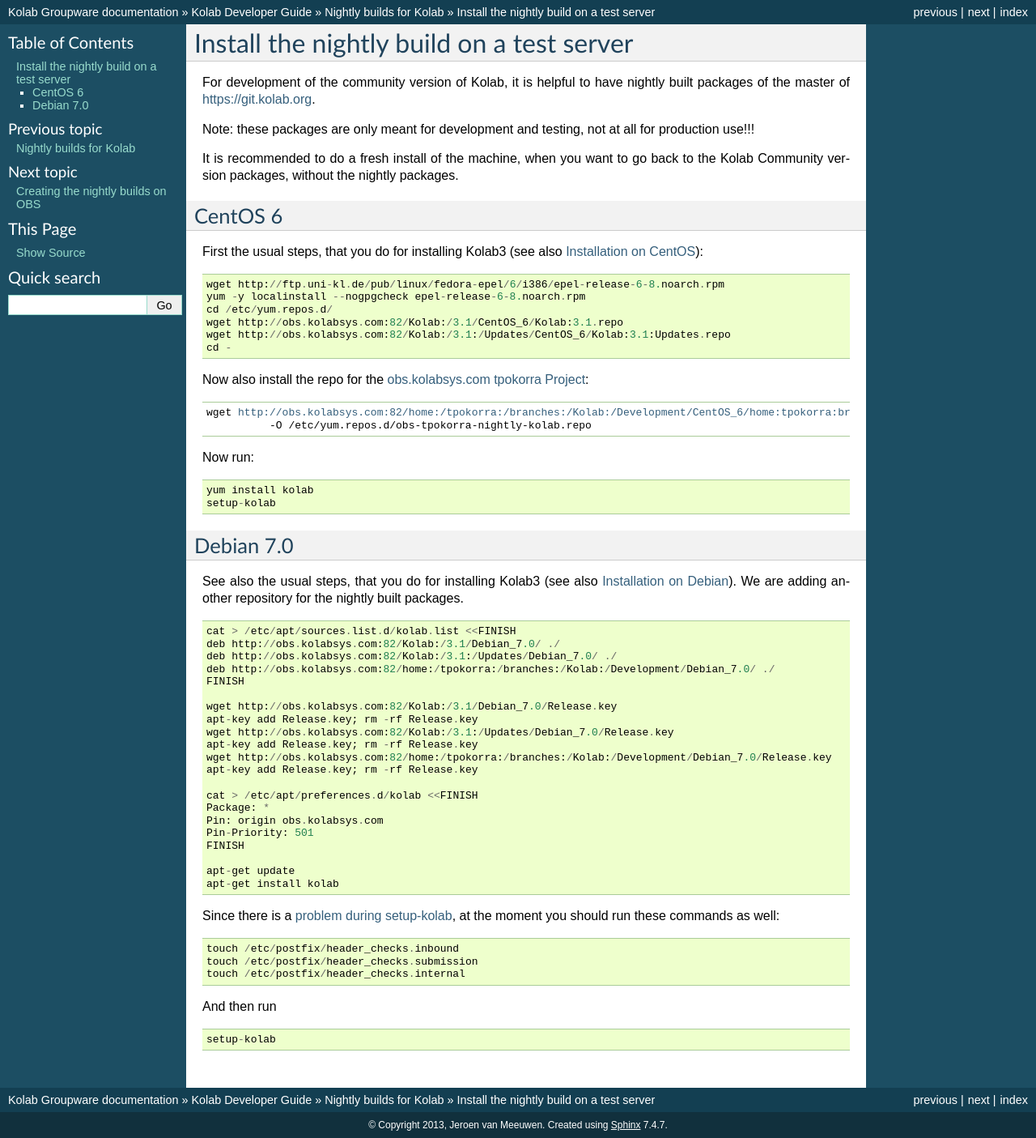
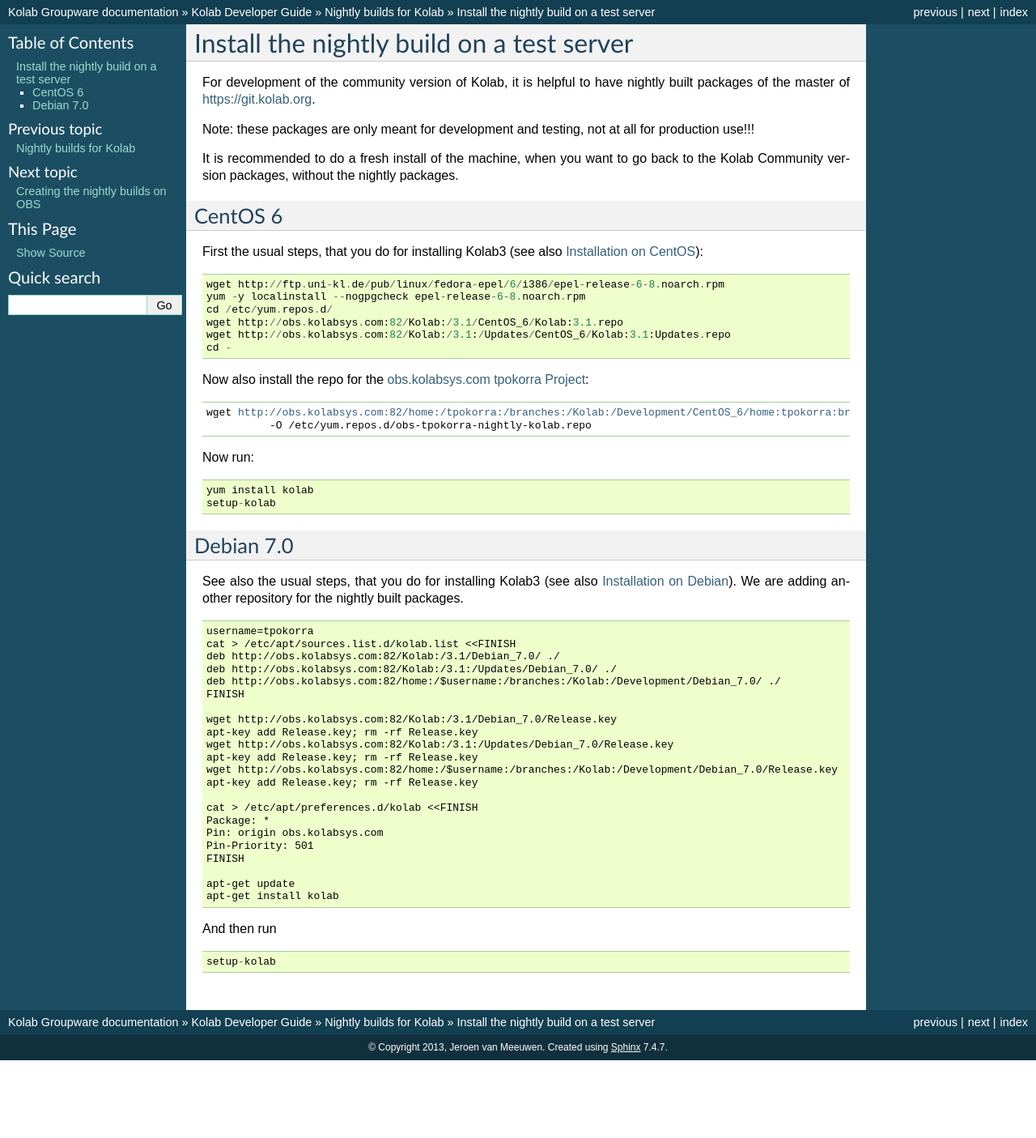
Before and after one commit to kanarip/kolab-docs, a Sphinx documentation site: the page built from source/developer-guide/nightly-builds/install.rst, in a window 1280 px wide. Shown: the whole page at 81% size. Built offline with Sphinx 7.4.7, drawn with Linux system fonts in a browser that asks for light colours; after the commit the page ends 1309 px from its top, so only the background shows below that.

Commit message:
small fixes, installation of nightly packages for Debian

```diff
--- a/source/developer-guide/nightly-builds/install.rst
+++ b/source/developer-guide/nightly-builds/install.rst
@@ -44,17 +44,18 @@
 See also the usual steps, that you do for installing Kolab3 (see also :ref:`installation-debian`). We are adding another repository for the nightly built packages.
 
 .. parsed-literal::
+    username=tpokorra
     cat > /etc/apt/sources.list.d/kolab.list <<FINISH
     deb http://obs.kolabsys.com:82/Kolab:/3.1/Debian_7.0/ ./
     deb http://obs.kolabsys.com:82/Kolab:/3.1:/Updates/Debian_7.0/ ./
-    deb http://obs.kolabsys.com:82/home:/tpokorra:/branches:/Kolab:/Development/Debian_7.0/ ./
+    deb http://obs.kolabsys.com:82/home:/$username:/branches:/Kolab:/Development/Debian_7.0/ ./
     FINISH
 
     wget http://obs.kolabsys.com:82/Kolab:/3.1/Debian_7.0/Release.key
     apt-key add Release.key; rm -rf Release.key
     wget http://obs.kolabsys.com:82/Kolab:/3.1:/Updates/Debian_7.0/Release.key
     apt-key add Release.key; rm -rf Release.key
-    wget http://obs.kolabsys.com:82/home:/tpokorra:/branches:/Kolab:/Development/Debian_7.0/Release.key
+    wget http://obs.kolabsys.com:82/home:/$username:/branches:/Kolab:/Development/Debian_7.0/Release.key
     apt-key add Release.key; rm -rf Release.key
 
     cat > /etc/apt/preferences.d/kolab <<FINISH
@@ -66,13 +67,6 @@
     apt-get update
     apt-get install kolab
 
-Since there is a `problem during setup-kolab <https://issues.kolab.org/show_bug.cgi?id=2404>`_, at the moment you should run these commands as well:
-
-.. parsed-literal::
-    touch /etc/postfix/header_checks.inbound
-    touch /etc/postfix/header_checks.submission
-    touch /etc/postfix/header_checks.internal
-
 And then run
 
 .. parsed-literal::
```
